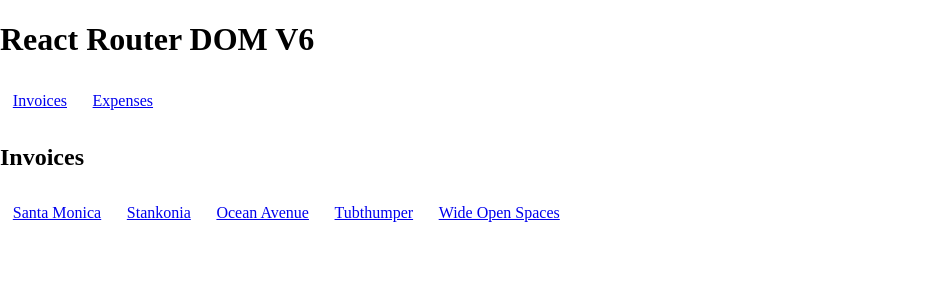
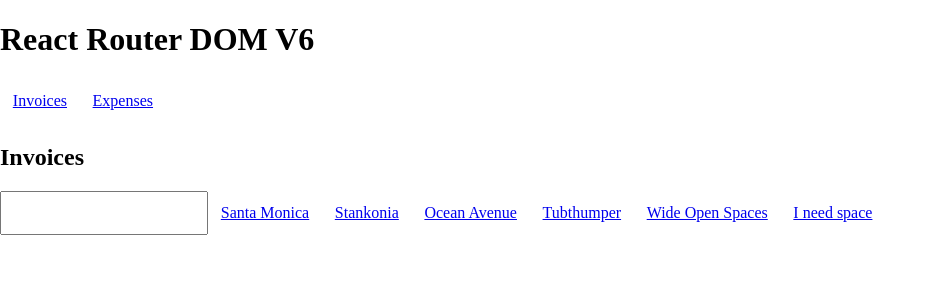
Before and after one commit to mmrosatab/Learn-More-About-React-Router-Dom-V6, a React (Create React App) app in the folder react-router-dom-v6/: page /invoices in a window 1280 px wide. Shown: the top 300 px of the page, without its empty margins (0-936 px from the left). Built offline with nearby package versions, Linux system fonts and the light colour scheme.

Commit message:
Feature: Completion of basic study with react route v6

```diff
--- a/react-router-dom-v6/src/data.js
+++ b/react-router-dom-v6/src/data.js
@@ -29,6 +29,12 @@
     amount: "$4,600",
     due: "01/27/2998",
   },
+  {
+    name: "I need space",
+    number: 2022,
+    amount: "$4,900",
+    due: "01/27/2020",
+  },
 ];
 
 export function getInvoices() {
@@ -38,3 +44,7 @@
 export function getInvoice(number) {
   return invoices.find((invoice) => invoice.number === number);
 }
+
+export function deleteInvoice(number) {
+  invoices = invoices.filter((invoice) => invoice.number !== number);
+}
--- a/react-router-dom-v6/src/index.js
+++ b/react-router-dom-v6/src/index.js
@@ -12,9 +12,10 @@
     <Routes>
       <Route path="/" element={<App />}>
         <Route path="expenses" element={<Expenses />} />
-        <Route path="invoices" element={<Invoices />} />
+        <Route path="invoices" element={<Invoices />}>
+          <Route path=":invoiceId" element={<Invoice />} />
+        </Route>{" "}
         <Route path="*" element={<NotFound />} />
-        <Route path=":invoiceId" element={<Invoice />} />
       </Route>
     </Routes>
   </BrowserRouter>,
--- a/react-router-dom-v6/src/routes/invoice.js
+++ b/react-router-dom-v6/src/routes/invoice.js
@@ -1,16 +1,27 @@
-import { useParams } from "react-router-dom";
-import { getInvoice } from "../data";
+import { useParams, useNavigate } from "react-router-dom";
+import { getInvoice, deleteInvoice } from "../data";
 
 export default function Invoice() {
+  let navigate = useNavigate();
   let params = useParams();
   let invoice = getInvoice(parseInt(params.invoiceId, 10));
   return (
     <main>
-      <h2>Total Due: {invoice.amount}</h2>;
+      <h2>Total Due: {invoice.amount}</h2>
       <p>
         {invoice.name}: {invoice.number}
       </p>
       <p>Due Date: {invoice.due}</p>
+      <p>
+        <button
+          onClick={() => {
+            deleteInvoice(invoice.number);
+            navigate("/invoices");
+          }}
+        >
+          Delete
+        </button>
+      </p>
     </main>
   );
 }
--- a/react-router-dom-v6/src/routes/invoices.js
+++ b/react-router-dom-v6/src/routes/invoices.js
@@ -1,15 +1,35 @@
-import { NavLink, Outlet } from "react-router-dom";
+import { NavLink, Outlet, useSearchParams } from "react-router-dom";
+import "../globalStyle.css";
 import { getInvoices } from "../data";
-import "../globalStyle.css";
 
 export default function Invoices() {
   let invoices = getInvoices();
+  let [searchParams, setSearchParams] = useSearchParams();
+
   return (
     <>
       <header>
         <h2>Invoices</h2>
         <nav className="navs-style">
-          {invoices.map((invoice) => (
+          <input
+            value={searchParams.get("filter") || ""}
+            onChange={(event) => {
+              let filter = event.target.value;
+              if (filter) {
+                setSearchParams({ filter });
+              } else {
+                setSearchParams({});
+              }
+            }}
+          />
+          {invoices
+            .filter((invoice) => {
+              let filter = searchParams.get("filter");
+              if (!filter) return true;
+              let name = invoice.name.toLowerCase();
+              return name.startsWith(filter.toLowerCase());
+            })
+            .map((invoice) => (
               <NavLink
                 className="links-style"
                 to={`/invoices/${invoice.number}`}
@@ -21,7 +41,6 @@
         </nav>
         <Outlet />
       </header>
-      <main></main>
     </>
   );
 }
```
Lines whose indentation alone changed are shown as unchanged.
